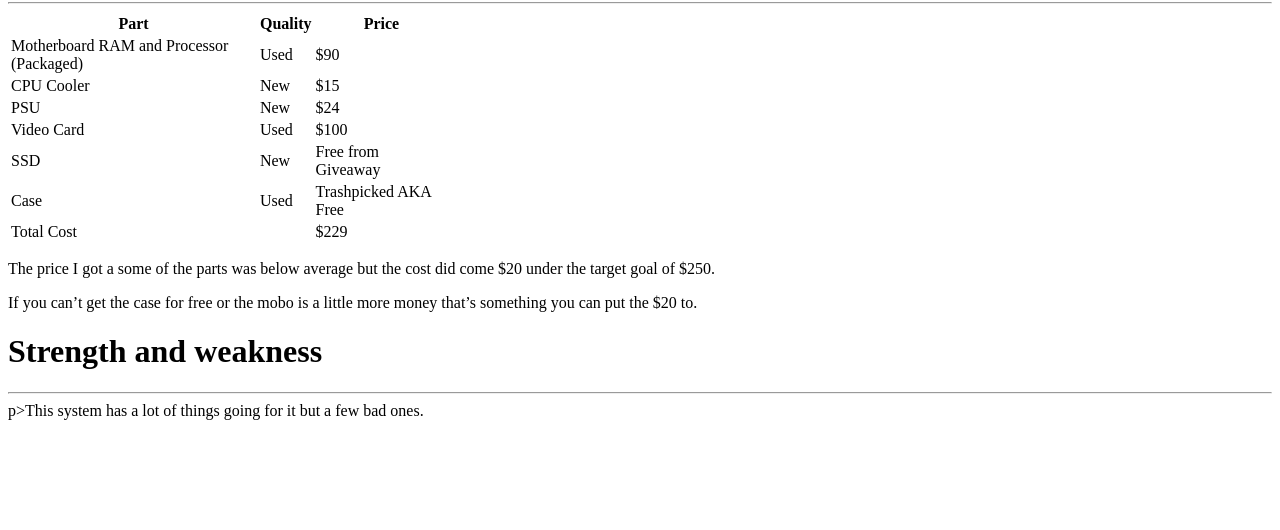
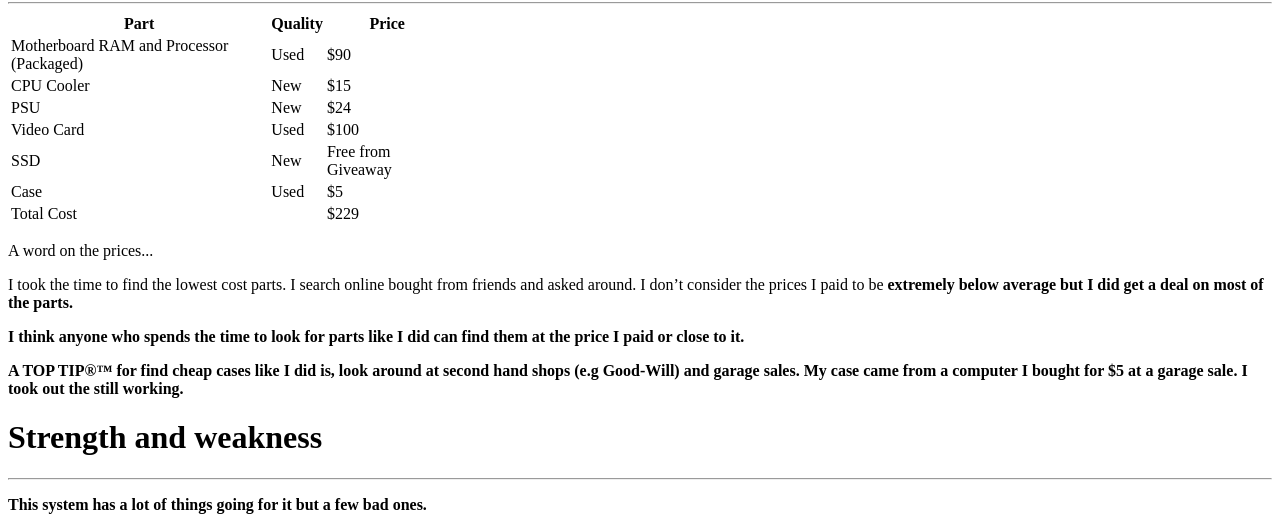
Before and after one commit to pricelesspersuader/pricelesspersuader.github.io, a plain HTML site: page index.html in a window 1280 px wide. Shown: the part 489-1019 px from the top of the page. Before the commit the page ends 925 px from the top, so only its background shows below. Drawn offline with Linux system fonts and the light colour scheme.

Commit message:
Push it real good

```diff
--- a/index.html
+++ b/index.html
@@ -40,7 +40,7 @@
       <tr>
     <td>Case</td>
     <td>Used</td>
-    <td>Trashpicked AKA Free</td>
+    <td>$5</td>
   </tr>
 <hr>
   </tr>
@@ -50,10 +50,13 @@
     <td>$229</td>
   </tr>
 </table>
-<p>The price I got a some of the parts was below average but the cost did come $20 under the target goal of $250.</p>
-<p>If you can’t get the case for free or the mobo is a little more money that’s something you can put the $20 to.</p>
+<p>A word on the prices...</p>
+<p>I took the time to find the lowest cost parts. I search online bought from friends and asked around. I don’t consider the prices I paid to be <b>extremely<b> below average but I did get a deal on most of the parts.</p>
+<p>I think anyone who spends the time to look for parts like I did can find them at the price I paid or close to it.<p>
+<p>A <b>TOP TIP®<b>™ for find cheap cases like I did is, look around at second hand shops (e.g Good-Will) and garage sales. My case came from a computer I bought for $5 at a garage sale. I took out the still working.<p>
+
 <h1>Strength and weakness</h1>
 <hr>
-p>This system has a lot of things going for it but a few bad ones.</p>
+<p>This system has a lot of things going for it but a few bad ones.</p>
 </body>
 </html>
```
